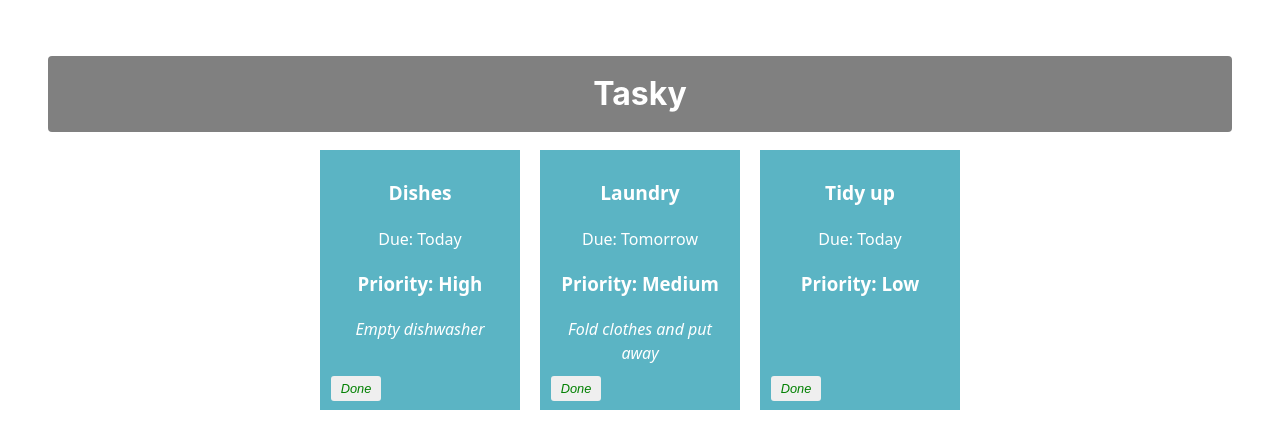
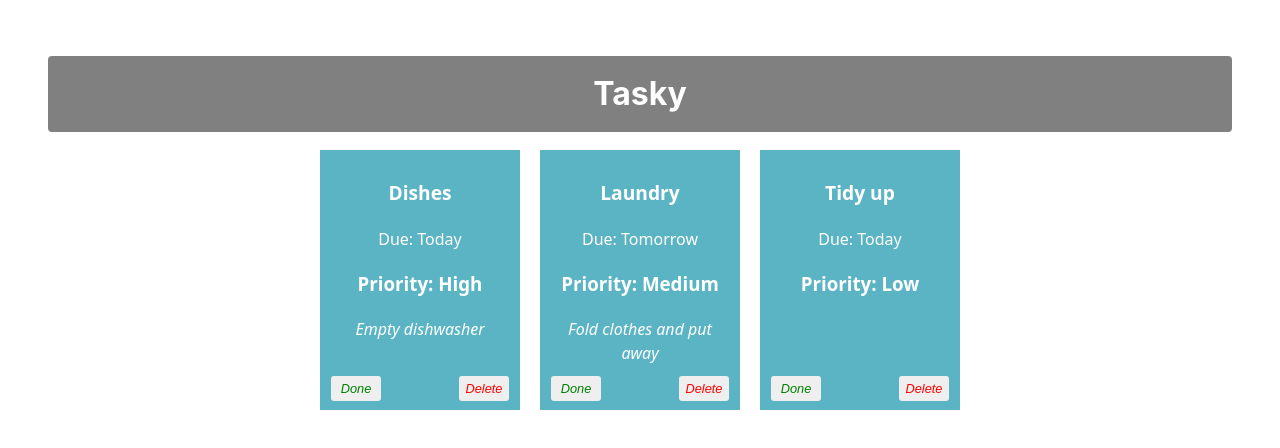
Before and after one commit to gamedina04/react-basics-labs, a React (Vite) app in the folder tasky/: page / in a window 1280 px wide. Shown: the top 448 px of the page. Built offline with nearby package versions, Linux system fonts and the light colour scheme.

Commit message:
Delete a task

```diff
--- a/tasky/src/App.css
+++ b/tasky/src/App.css
@@ -66,3 +66,10 @@
   left: 5px;
   color: green;
 }
+
+.deleteButton {
+  position: absolute;
+  bottom: 5px;
+  right: 5px;
+  color: red;
+}
--- a/tasky/src/App.jsx
+++ b/tasky/src/App.jsx
@@ -16,6 +16,11 @@
     tasks[taskIndex].done = !tasks[taskIndex].done;
     setTaskState({tasks});
   }
+  const deleteHandler = (taskIndex) => {
+    const tasks = [...taskState.tasks];
+    tasks.splice(taskIndex, 1);
+    setTaskState({tasks});
+  }
   return (
     <div className="container">
       <h1>Tasky</h1>
@@ -28,6 +33,7 @@
       priority={task.priority}
       done={task.done}
       markDone={() => doneHandler(index)}
+      deleteTask={() => deleteHandler(index)}
     />
   ))}
     </div>
--- a/tasky/src/components/Task.jsx
+++ b/tasky/src/components/Task.jsx
@@ -7,6 +7,7 @@
             <h3>Priority: {props.priority}</h3>
             <p className="description">{props.description}</p>
             <button onClick={props.markDone} className="doneButton">Done</button>
+            <button onClick={props.deleteTask} className="deleteButton">Delete</button>
         </div>
     )
 }
```
